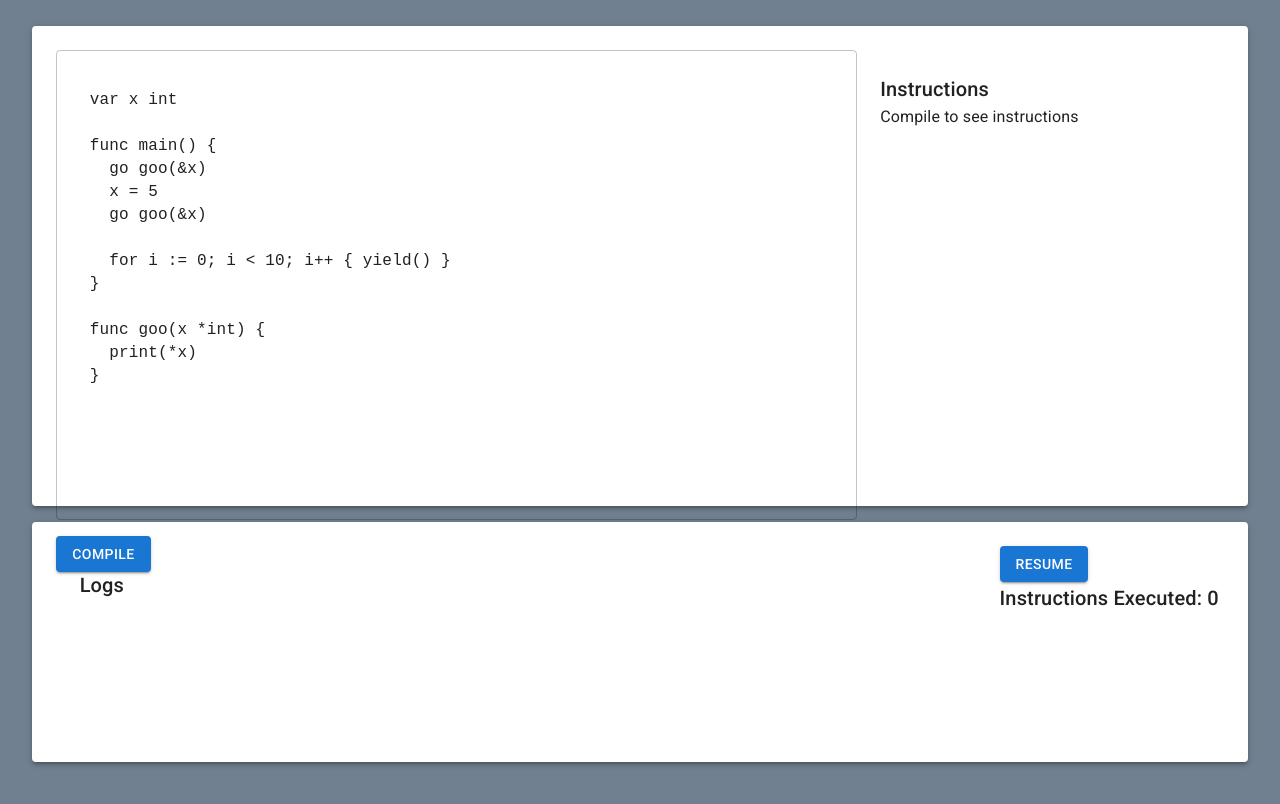
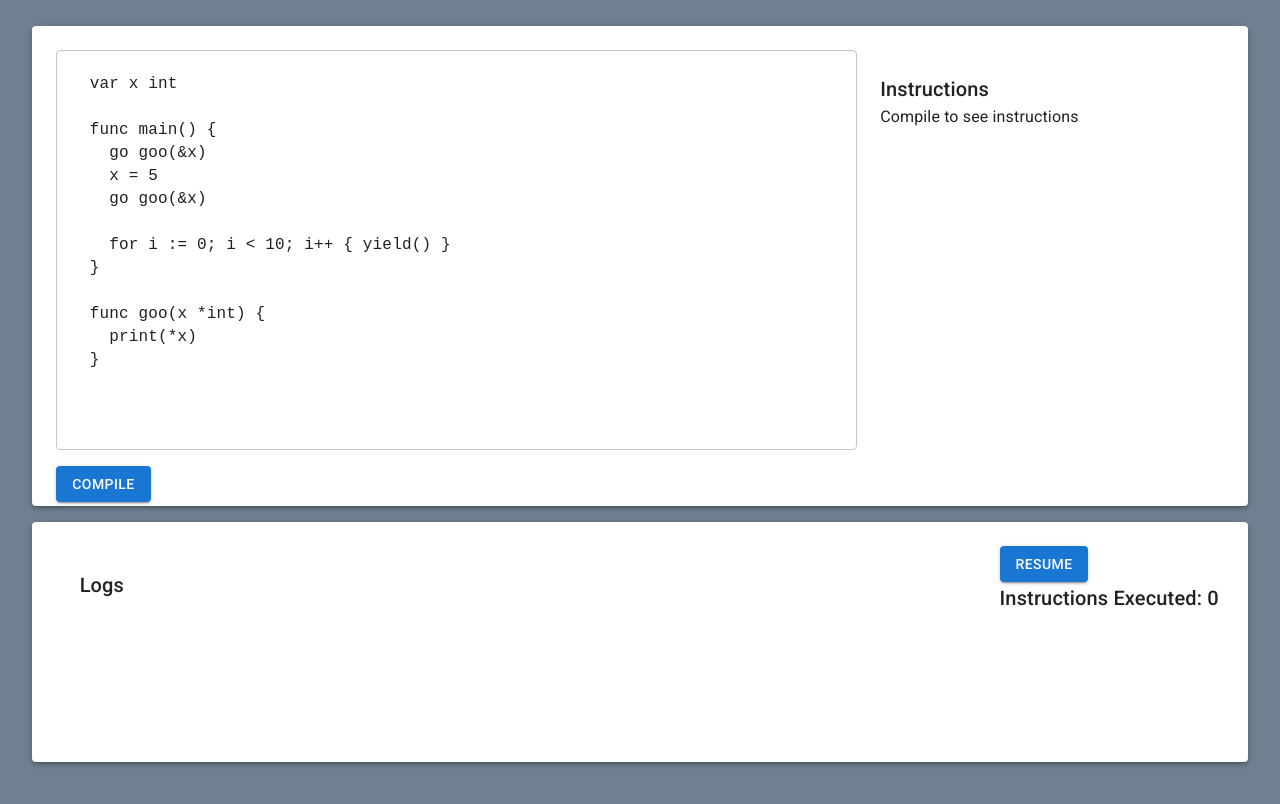
Before and after one commit to jushg/goose, a React (Create React App) app in the folder frontend/: page / in a window 1280 px wide. Shown: the top 804 px of the page. Built offline with nearby package versions, Linux system fonts and the light colour scheme.

Commit message:
Fix text box height

```diff
--- a/frontend/src/Editor.tsx
+++ b/frontend/src/Editor.tsx
@@ -55,15 +55,27 @@ export const Editor = ({
         <Box height={"100%"} width={"100%"}>
           <TextField
             multiline
-            minRows={19}
-            maxRows={19}
             sx={{
               width: "100%",
+              minHeight: "50vh",
+              maxHeight: "50vh",
               paddingBottom: "2%",
             }}
             inputProps={{
-              spellCheck: "false",
-              style: { fontFamily: "monospace" },
+              style: {
+                minHeight: "50vh",
+                maxHeight: "50vh",
+                fontFamily: "monospace",
+                overflow: "scroll",
+              },
+            }}
+            InputProps={{
+              style: {
+                minHeight: "50vh",
+                maxHeight: "50vh",
+                fontFamily: "monospace",
+                overflow: "scroll",
+              },
             }}
             value={codeStr}
             onChange={textFieldHandler}
```
